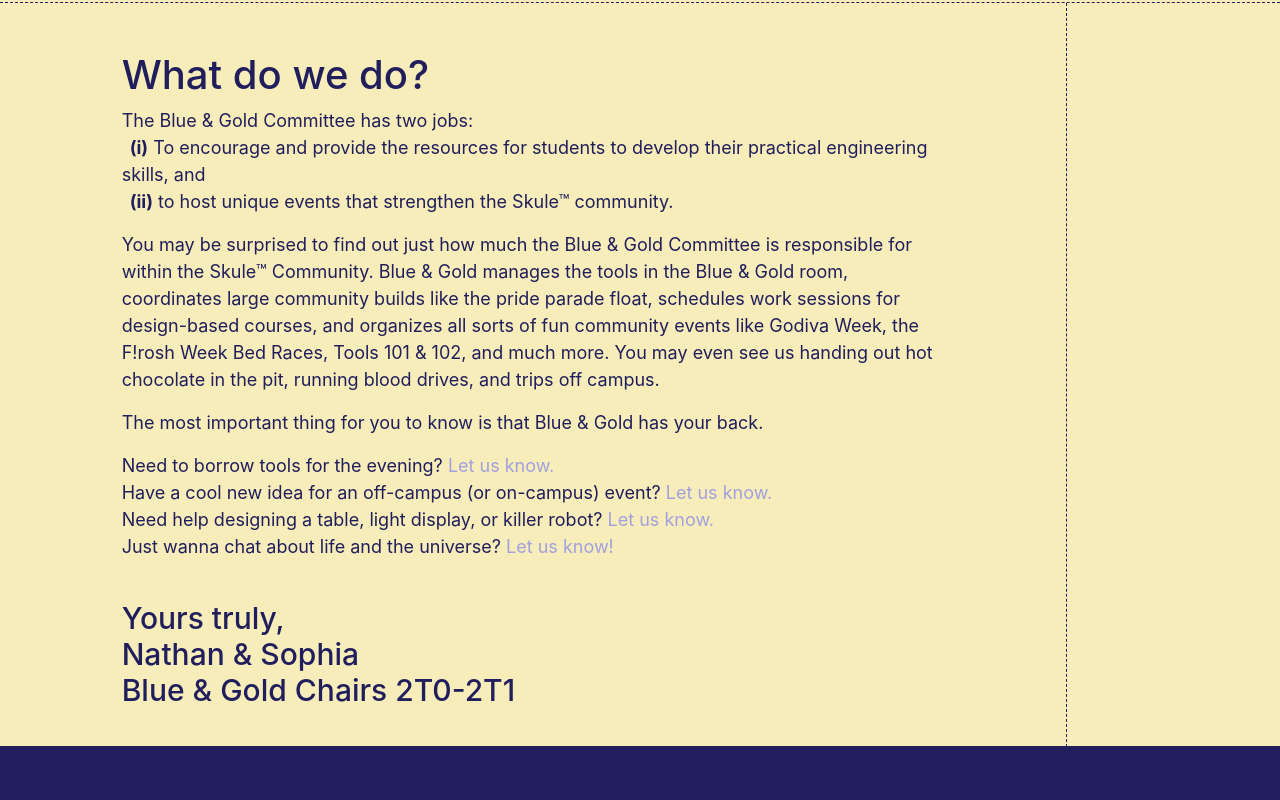
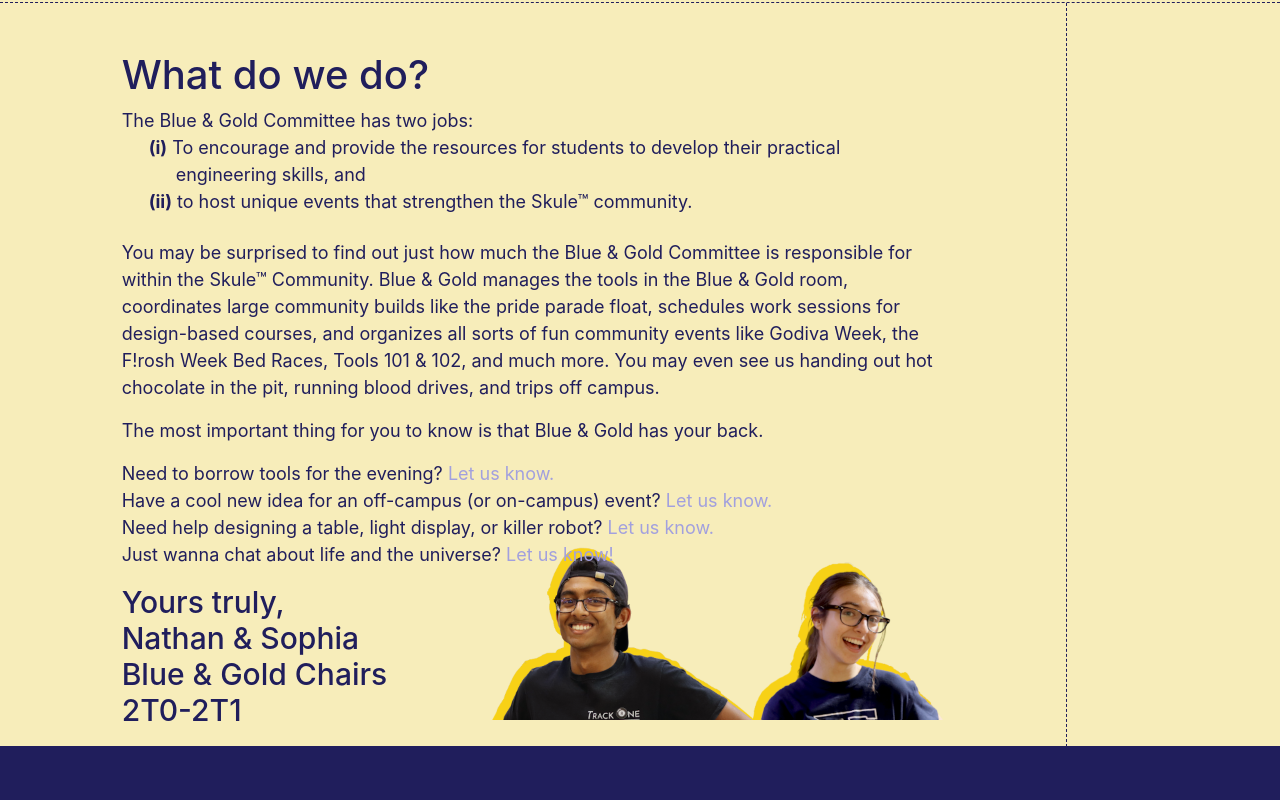
Before and after one commit to zbotpoint/bng, a website: page index.html in a window 1280 px wide. Shown: the part 1014-1814 px from the top of the page. Drawn offline with nearby package versions, Linux system fonts and the light colour scheme.

Commit message:
Adding photo of N + S

```diff
--- a/index.html
+++ b/index.html
@@ -54,7 +54,7 @@
                             Committee</h1>
                     </div>
                     <br class="d-none d-md-block">
-                    <div class="text-center mx-auto">
+                    <div class="text-center mx-auto mb-5 mb-lg-0">
                         <h3 class="text-gold align-middle">A SPECIAL KIND OF SPIRIT COMMITTEE</h3>
                     </div>
                 </div>
@@ -67,14 +67,14 @@
         <div class="nav-border border-bottom-dashed border-blue sticky-top pt-6"></div>
         <div class="row section-body">
             <div class="v-line col-md-10 d-none d-md-block position-absolute border-right-dashed border-blue"></div>
-            <div class="col-md-8 offset-md-1 d-flex">
-                <div class="my-2 my-md-5">
+            <div class="col-md-8 offset-md-1 row">
+                <div class="mt-2 mt-md-5 about-body">
                     <h2 class="text-blue">What do we do?</h2>
                     <span>The Blue & Gold Committee has two jobs:</span><br>
-                    <span class="ml-2"> <b>(i)</b> To encourage and provide the resources for students to develop their
-                        practical engineering skills, and </span>
-                    <p class="ml-2"><b>(ii)</b> to host unique
-                        events that strengthen the Skule&#8482; community.</p>
+                    <p class="about-job"> <b>(i)</b> To encourage and provide the resources for students to develop their
+                        practical engineering skills, and </p>
+                    <p class="about-job"><b>(ii)</b> to host unique
+                        events that strengthen the Skule&#8482; community.</p><br>
                     <p>You may be surprised to find out just how much the Blue & Gold Committee is responsible for
                         within the Skule&#8482; Community. Blue & Gold manages the tools in the Blue & Gold room,
                         coordinates
@@ -91,12 +91,18 @@
                     <span>Need help designing a table, light display, or killer robot?
                         <a href="mailto:blueandgold@skule.ca">Let us know.</a></span><br>
                     <p>Just wanna chat about life and the universe?
-                        <a href="mailto:blueandgold@skule.ca">Let us know!</a></p><br>
-
-                    <h3 class="text-blue">Yours truly,
-                        <br>Nathan & Sophia
-                        <br>Blue & Gold Chairs 2T0-2T1
-                    </h3>
+                        <a href="mailto:blueandgold@skule.ca">Let us know!</a></p>
+                </div>
+                <div class="col-12 row">
+                    <div class="col-lg-5 d-block row">
+                        <h3 class="text-blue mb-0 mb-md-5">Yours truly,
+                            <br>Nathan & Sophia
+                            <br>Blue & Gold Chairs 2T0-2T1
+                        </h3>
+                    </div>
+                    <div class="col-md-7 d-none d-block">
+                        <img src="N&S.png" class="signature-img d-lg-block d-none mx-md-5" alt="Nathan & Sophia">
+                    </div>
                 </div>
             </div>
         </div>
--- a/main.scss
+++ b/main.scss
@@ -135,6 +135,9 @@
 }
 h3 {
   font-size: 30px;
+  @include media-breakpoint-down(lg) {
+    font-size: large;
+  }
 }
 @include media-breakpoint-down(sm) {
   h1 {
@@ -142,9 +145,6 @@
   }
   h2 {
     font-size: 25px;
-  }
-  h3 {
-    font-size: large;
   }
 }
 
@@ -158,8 +158,11 @@
 
 // maybe make this md-up only
 .bg-img-index {
-  background-image: url("img-index.png");
-  object-fit: cover;
+  background-color: palette(brand,"blue");
+  @include media-breakpoint-up(md) {
+    background-image: url("img-index.png");
+    object-fit: cover;
+  }
 }
 
 .logo {
@@ -200,7 +203,7 @@
 .section-body {
   height: #{$section-height - 3.5rem};
 }
-@include media-breakpoint-down(sm) {
+@include media-breakpoint-down(md) {
   body > section {
     overflow-x: hidden;
     height: 100%;
@@ -258,3 +261,25 @@
     @extend .text-blue;
   }
 }
+.signature-img {
+  margin-top: -12.25em;
+  z-index: 1;
+  @media screen and (max-width: 1700px) {
+    height: 200px;
+    margin-top: -4em;
+  }
+  @include media-breakpoint-down(lg) {
+    height: 100px;
+    margin-top: -2.5em;
+  }
+}
+.about-job {
+  text-indent: -1.5em;
+  margin: 0 0 0 3em;
+}
+.about-body {
+  z-index: 2;
+  & + div {
+    z-index: 1;
+  }
+}
```
Also changed, not shown: N&S.png (added), main.css, 1 other file.
